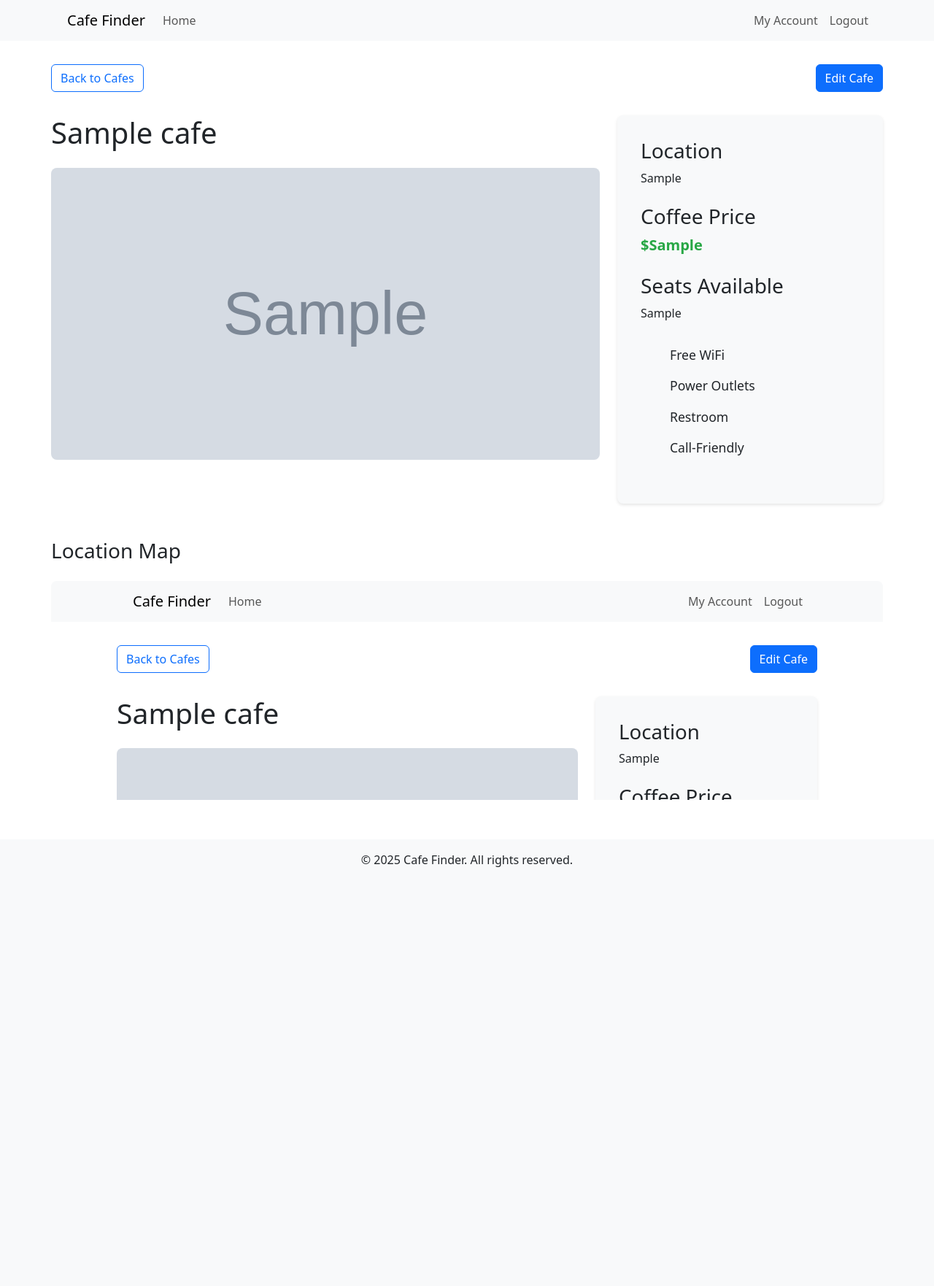
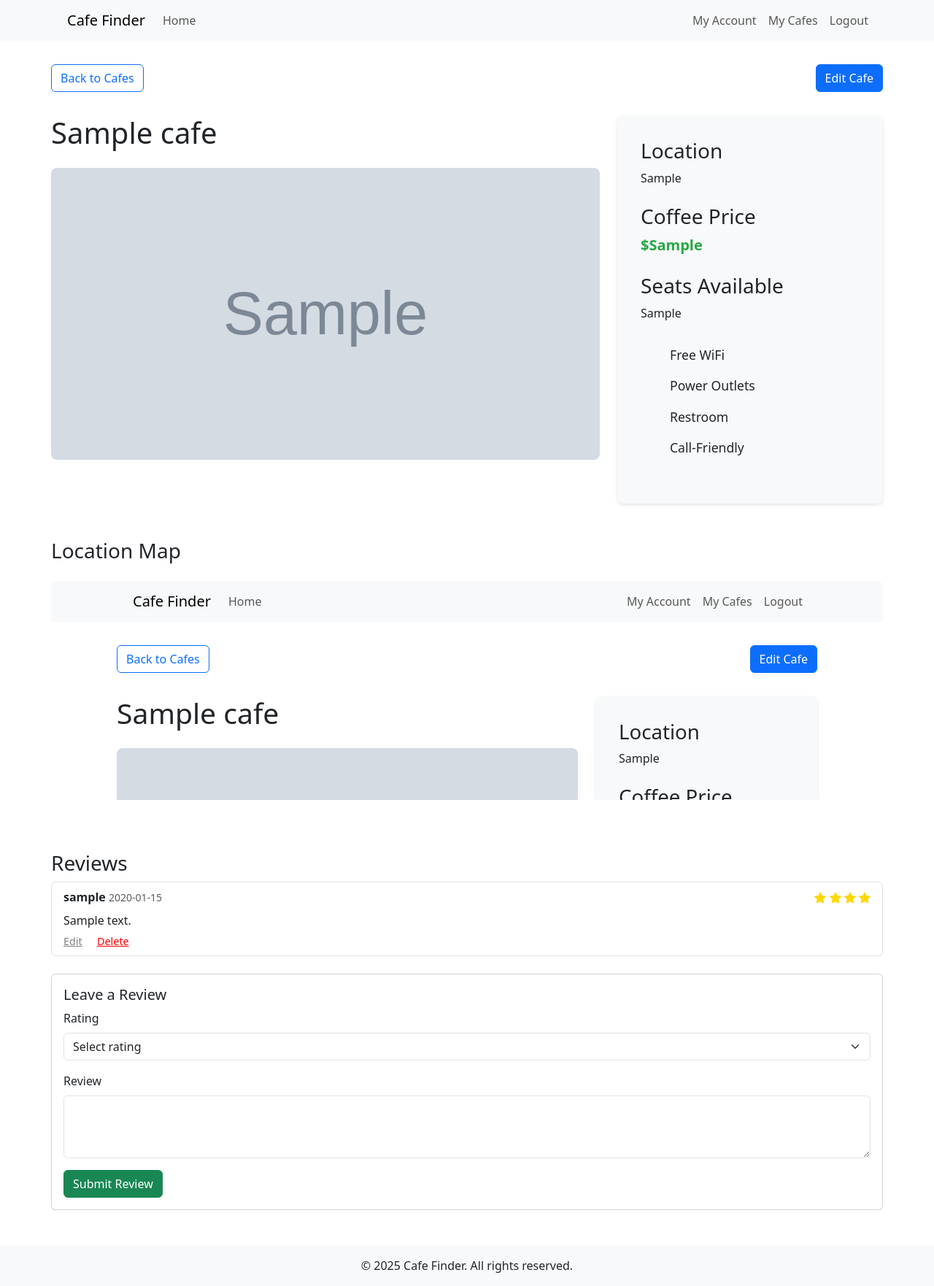
Before and after one commit to DeanJ93/Cafe_website, a Flask app: page /1 in a window 1280 px wide. Shown: the whole page at 73% size. Before the commit the page ends 1188 px from the top, so only its background shows below. Run offline with Flask 3, Linux system fonts and the light colour scheme; a user stored in the database is signed in; tables that the repository leaves empty hold one stand-in row (values such as "Sample post"); grey boxes marked "Sample" are stand-in pictures.

Commit message:
feat: implement review functionality with add, edit, and delete options

```diff
--- a/app.py
+++ b/app.py
@@ -52,6 +52,8 @@ class User(UserMixin, db.Model):
     last_updated = db.Column(db.DateTime, default=datetime.now(timezone.utc), onupdate=datetime.now(timezone.utc))
 
     def set_password(self, password):
+        if len(password) < 6:
+            raise ValueError("Password must be at least 6 characters long.")
         self.password = generate_password_hash(password)
 
     def check_password(self, password):
@@ -69,6 +71,15 @@ class User(UserMixin, db.Model):
             return False
         return self.reset_code == code
 
+class Review(db.Model):
+    id = db.Column(db.Integer, primary_key=True, autoincrement=True)
+    cafe_id = db.Column(db.Integer, db.ForeignKey('cafe.id'), nullable=False)
+    user_id = db.Column(db.Integer, db.ForeignKey('user.id'), nullable=False)
+    content = db.Column(db.Text, nullable=False)
+    rating = db.Column(db.Integer, nullable=False)
+    time_created = db.Column(db.DateTime, default=datetime.now(timezone.utc))
+    time_updated = db.Column(db.DateTime, default=datetime.now(timezone.utc), onupdate=datetime.now(timezone.utc))
+
 with app.app_context():
     db.create_all()
 
@@ -79,12 +90,21 @@ def load_user(user_id):
 @app.route("/")
 def index():
     cafes = Cafe.query.all()
-    return render_template("index.html", cafes=cafes)
+    return render_template("index.html", cafes=cafes, heading="Our Cafes")
 
 @app.route("/<int:cafe_id>")
 def get_cafe(cafe_id):
     cafe = Cafe.query.get_or_404(cafe_id)
-    return render_template("cafe.html", cafe=cafe)
+    # returns a list of tuples as (Review, User.username)
+    reviews = db.session.query(Review, User.username).join(User, Review.user_id == User.id).filter(Review.cafe_id == cafe.id).all()
+    print(reviews)
+    return render_template("cafe.html", cafe=cafe, reviews=reviews)
+
+@app.route("/my-cafes")
+@login_required
+def my_cafes():
+    cafes = Cafe.query.filter_by(created_by=current_user.id).all()
+    return render_template("index.html", cafes=cafes, heading="My Cafes")
 
 @app.route("/add", methods=["GET", "POST"])
 @login_required
@@ -149,6 +169,57 @@ def delete_cafe(cafe_id):
     db.session.commit()
     flash("Cafe deleted successfully!")
     return redirect(url_for("index"))
+
+@app.route("/add-review/<int:cafe_id>", methods=["GET", "POST"])
+@login_required
+def add_review(cafe_id):
+    cafe = Cafe.query.get_or_404(cafe_id)
+    if request.method == "POST":
+        new_review = Review(
+            cafe_id=cafe.id,
+            user_id=current_user.id,
+            content=request.form.get("content"),
+            rating=int(request.form.get("rating")),
+            time_created=datetime.now(timezone.utc)
+        )
+        db.session.add(new_review)
+        db.session.commit()
+        flash("Review added successfully!")
+        return redirect(url_for("get_cafe", cafe_id=cafe.id))
+
+    return render_template("review-form.html", cafe=cafe)
+
+@app.route("/delete-review/<int:review_id>", methods=["GET","POST"])
+@login_required
+def delete_review(review_id):
+    review = Review.query.get_or_404(review_id)
+    if review.user_id != current_user.id:
+        flash("You can only delete your own reviews.")
+        return redirect(url_for("get_cafe", cafe_id=review.cafe_id))
+
+    db.session.delete(review)
+    db.session.commit()
+    flash("Review deleted successfully!")
+    return redirect(url_for("get_cafe", cafe_id=review.cafe_id))
+
+@app.route("/edit-review/<int:review_id>", methods=["GET", "POST"])
+@login_required
+def edit_review(review_id):
+    review = Review.query.get_or_404(review_id)
+    if review.user_id != current_user.id:
+        flash("You can only edit your own reviews.")
+        return redirect(url_for("get_cafe", cafe_id=review.cafe_id))
+
+    if request.method == "POST":
+        review.content = request.form.get("content")
+        review.rating = int(request.form.get("rating")) if request.form.get("rating") else review.rating
+        review.time_updated = datetime.now(timezone.utc)
+
+        db.session.commit()
+        flash("Review updated successfully!")
+        return redirect(url_for("get_cafe", cafe_id=review.cafe_id))
+
+    return render_template("review-form.html", review=review)
 
 @app.route("/register", methods=["GET", "POST"])
 def register():
--- /dev/null
+++ b/static/css/script.js
@@ -0,0 +1,6 @@
+function showEditReviewForm(reviewId) {
+    const form = document.getElementById(`review-form-${reviewId}`);
+    if (form) {
+        form.classList.toggle("d-none");
+    }
+}
--- a/static/css/styles.css
+++ b/static/css/styles.css
@@ -84,3 +84,22 @@ a {
     width: 100%;
     height: 100%;
 }
+
+.review-button {
+    color: grey;
+    margin-left: 0;
+    margin-right: 1rem;
+    padding: 0;
+    &:hover {
+        text-decoration: underline;
+        cursor: pointer;
+    }
+    font-size: 0.9rem;
+}
+.d-none {
+    display: none;
+}
+
+#delete-review {
+    color: red;
+}
--- a/templates/base.html
+++ b/templates/base.html
@@ -25,6 +25,9 @@
                     {% if current_user.is_authenticated %}
                     <li class="nav-item">
                         <a class="nav-link" href="{{ url_for('my_account') }}">My Account</a>
+                    </li>
+                    <li class="nav-item">
+                        <a class="nav-link" href="{{ url_for('my_cafes') }}">My Cafes</a>
                     </li>
                     <li class="nav-item">
                         <a class="nav-link" href="{{ url_for('logout') }}">Logout</a>
@@ -63,5 +66,7 @@
     <!-- Bootstrap JS and dependencies -->
     <script src="https://cdn.jsdelivr.net/npm/@popperjs/core@2.11.6/dist/umd/popper.min.js"></script>
     <script src="https://cdn.jsdelivr.net/npm/bootstrap@5.3.0/dist/js/bootstrap.min.js"></script>
+    <script src="{{ url_for('static', filename='css/script.js') }}"></script>
+</body>
 </body>
 </html>
--- a/templates/cafe.html
+++ b/templates/cafe.html
@@ -77,5 +77,87 @@
             </iframe>
         </div>
     </div>
+
+        <div class="row mt-5">
+            <div class="col-12">
+                <h3>Reviews</h3>
+                {% if reviews and reviews|length > 0 %}
+                <ul class="list-group mb-4">
+                    {% for review in reviews %}
+                    <li class="list-group-item">
+                        <div class="d-flex justify-content-between align-items-center">
+                            <div>
+                                <strong>{{ review[1] or 'Anonymous' }}</strong>
+                                <span class="text-muted small">{{ review[0].time_created.strftime('%Y-%m-%d') if review[0].time_created else '' }}</span>
+                            </div>
+                            <div>
+                                {% for i in range(review[0].rating) %}
+                                    <i class="bi bi-star-fill"><svg xmlns="http://www.w3.org/2000/svg" width="16" height="16" fill="gold" class="bi bi-star-fill" viewBox="0 0 16 16">
+  <path d="M3.612 15.443c-.386.198-.824-.149-.746-.592l.83-4.73L.173 6.765c-.329-.314-.158-.888.283-.95l4.898-.696L7.538.792c.197-.39.73-.39.927 0l2.184 4.327 4.898.696c.441.062.612.636.282.95l-3.522 3.356.83 4.73c.078.443-.36.79-.746.592L8 13.187l-4.389 2.256z"/>
+</svg></i>
+                                {% endfor %}
+                                {% for i in range(5 - review[0].rating) %}
+                                    <i class="bi bi-star"></i>
+                                {% endfor %}
+                            </div>
+                        </div>
+                        <p class="mb-1 mt-2">{{ review[0].content }}</p>
+                        {% if current_user.is_authenticated and current_user.id == review[0].user_id %}
+                        <a class="review-button" onclick="showEditReviewForm('{{ review[0].id }}')">Edit</a>
+                        <a id="delete-review"href="{{ url_for('delete_review', review_id=review[0].id) }}"
+                            class="review-button"
+                            onclick="return confirm('Are you sure you want to delete this review?')">
+                                Delete
+                            </a>
+                        <form id="review-form-{{ review[0].id }}" class="d-none" method="POST" action="{{ url_for('edit_review', review_id=review[0].id) }}">
+                            <div class="mb-3">
+                                <label for="rating-{{ review[0].id }}" class="form-label">Rating</label>
+                                <select class="form-select" id="rating-{{ review[0].id }}" name="rating" required>
+                                    <option value="">Select rating</option>
+                                    {% for i in range(1, 6) %}
+                                    <option value="{{ i }}" {% if review[0].rating == i %}selected{% endif %}>{{ i }}</option>
+                                    {% endfor %}
+                                </select>
+                            </div>
+                            <div class="mb-3">
+                                <textarea class="form-control" id="content-{{ review[0].id }}" name="content" rows="3" required>{{ review[0].content }}</textarea>
+                            </div>
+                            <button type="submit" class="btn btn-primary">Update Review</button>
+                        </form>
+                        {% endif %}
+                    </li>
+                    {% endfor %}
+                </ul>
+                {% else %}
+                <p class="text-muted">No reviews yet. Be the first to review this cafe!</p>
+                {% endif %}
+
+                {% if current_user.is_authenticated %}
+                <div class="card mb-3">
+                    <div class="card-body">
+                        <h5 class="card-title">Leave a Review</h5>
+                        <form method="POST" action="{{ url_for('add_review', cafe_id=cafe.id) }}">
+                            <div class="mb-3">
+                                <label for="rating" class="form-label">Rating</label>
+                                <select class="form-select" id="rating" name="rating" required>
+                                    <option value="">Select rating</option>
+                                    {% for i in range(1, 6) %}
+                                    <option value="{{ i }}">{{ i }}</option>
+                                    {% endfor %}
+                                </select>
+                            </div>
+                            <div class="mb-3">
+                                <label for="content" class="form-label">Review</label>
+                                <textarea class="form-control" id="content" name="content" rows="3" required></textarea>
+                            </div>
+                            <button type="submit" class="btn btn-success">Submit Review</button>
+                        </form>
+                    </div>
+                </div>
+                {% else %}
+                <p><a href="{{ url_for('login') }}">Log in</a> to leave a review.</p>
+                {% endif %}
+            </div>
+        </div>
 </div>
 {% endblock %}
--- a/templates/index.html
+++ b/templates/index.html
@@ -10,7 +10,7 @@
     </div>
 
     <!-- Cafes List -->
-    <h1 class="mb-4">Our Cafes</h1>
+    <h1 class="mb-4">{{ heading }}</h1>
 
     <div class="row">
         {% if cafes %}
```
